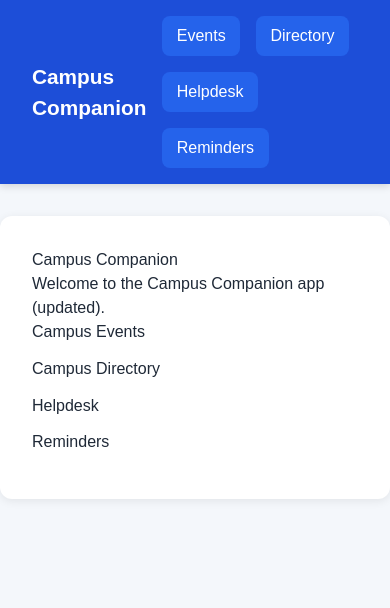
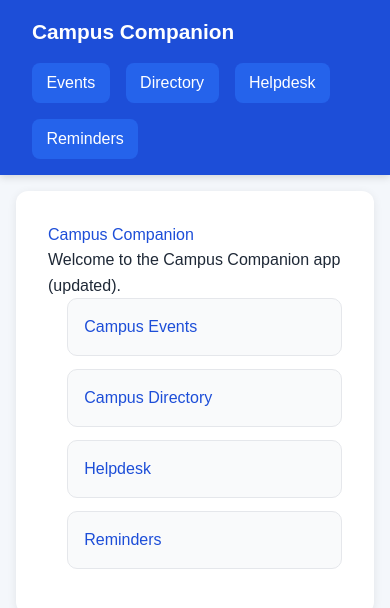
Before and after one commit to VictorObio200/campus-companion, a Next.js app: page / in a window 390 px wide. Shown: the top 608 px of the page. Built offline with nearby package versions, Linux system fonts and the light colour scheme.

Commit message:
improvement to spacing and layout

```diff
--- a/app/globals.css
+++ b/app/globals.css
@@ -109,3 +109,81 @@ textarea {
 li {
   margin-bottom: 0.8rem;
 }
+
+h1 {
+  margin-top: 0;
+  color: #1d4ed8;
+}
+
+h2 {
+  margin-top: 2rem;
+  color: #1f2937;
+}
+
+p {
+  line-height: 1.6;
+}
+
+section {
+  margin-top: 2rem;
+}
+
+ul {
+  padding-left: 1.2rem;
+}
+
+li {
+  background: #f9fafb;
+  border: 1px solid #e5e7eb;
+  border-radius: 10px;
+  padding: 1rem;
+  list-style-position: inside;
+}
+
+form {
+  margin-top: 1rem;
+  background: #f9fafb;
+  border: 1px solid #e5e7eb;
+  padding: 1.5rem;
+  border-radius: 12px;
+}
+
+input,
+textarea {
+  display: block;
+  margin-top: 0.5rem;
+  margin-bottom: 1rem;
+  width: 100%;
+  max-width: 500px;
+  box-sizing: border-box;
+}
+
+button {
+  margin-top: 0.5rem;
+  margin-right: 0.5rem;
+  font-weight: bold;
+}
+
+a {
+  color: #1d4ed8;
+}
+
+@media (max-width: 700px) {
+  .navbar {
+    flex-direction: column;
+    align-items: flex-start;
+  }
+
+  .nav-links {
+    width: 100%;
+  }
+
+  .nav-links a {
+    display: block;
+  }
+
+  main {
+    margin: 1rem;
+    padding: 1rem;
+  }
+}
```
